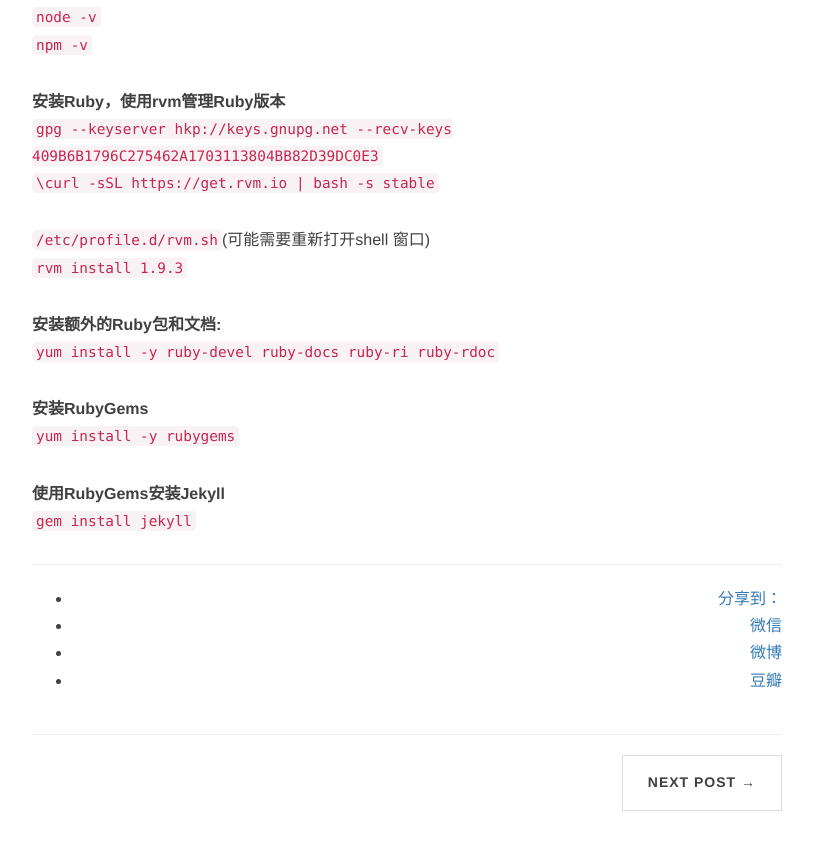
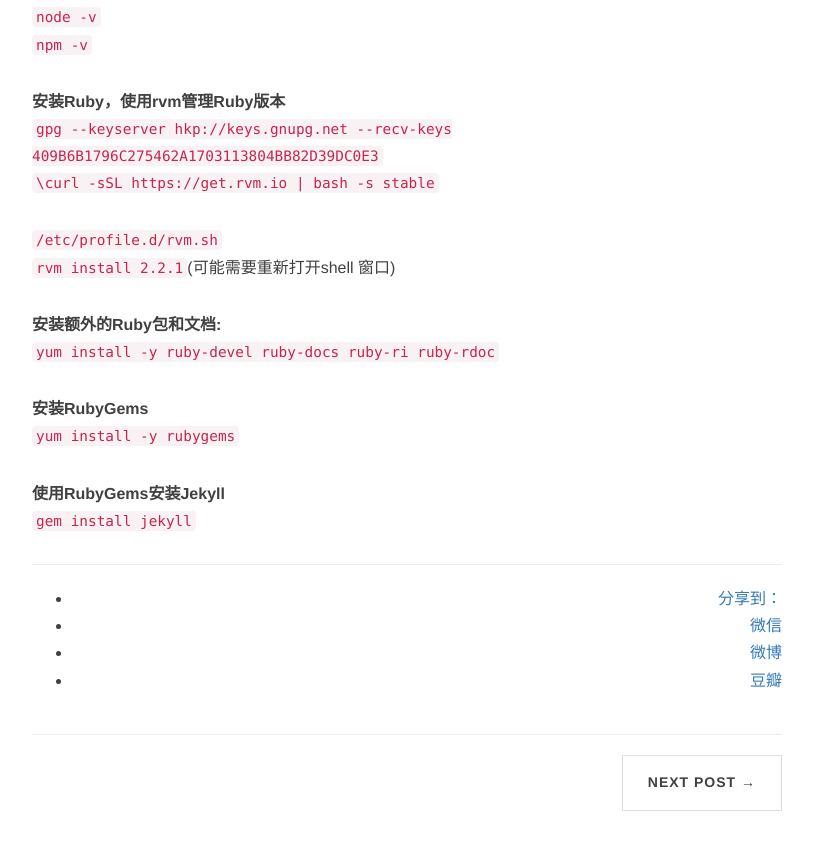
Before and after one commit to EwanZhang/EwanZhang, a Jekyll site: the page built from _posts/2015-07-04-centos6安装Jekyll.md, in a window 1280 px wide and 900 px high, scrolled down 824 px. Shown: the top 850 px of the window, without its empty margins (233-1046 px from the left). Built offline with Jekyll 4.4.1, drawn with Linux system fonts in a browser that asks for light colours; nearby versions of some CDN libraries; comment, search, counter and statistics services are not loaded.

Commit message:
Update 2015-07-04-centos6安装Jekyll.md

```diff
--- a/_posts/2015-07-04-centos6安装Jekyll.md
+++ b/_posts/2015-07-04-centos6安装Jekyll.md
@@ -33,8 +33,8 @@
 `gpg --keyserver hkp://keys.gnupg.net --recv-keys 409B6B1796C275462A1703113804BB82D39DC0E3`
 `\curl -sSL https://get.rvm.io | bash -s stable`
 
-`/etc/profile.d/rvm.sh`(可能需要重新打开shell 窗口)
-`rvm install 1.9.3`
+`/etc/profile.d/rvm.sh`
+`rvm install 2.2.1`(可能需要重新打开shell 窗口)
 
 **安装额外的Ruby包和文档:**
 `yum install -y ruby-devel ruby-docs ruby-ri ruby-rdoc`
```
